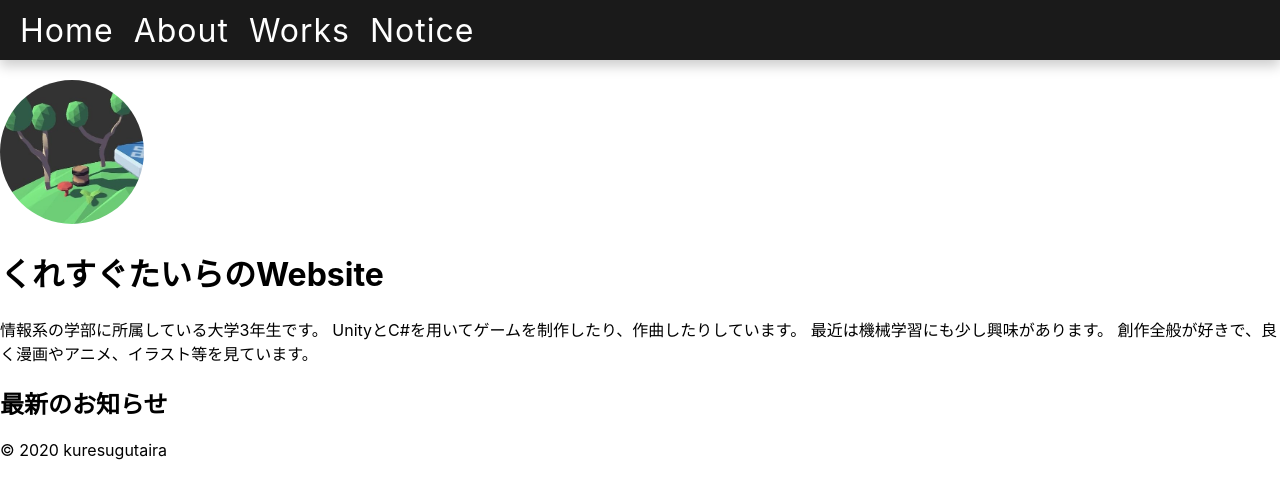
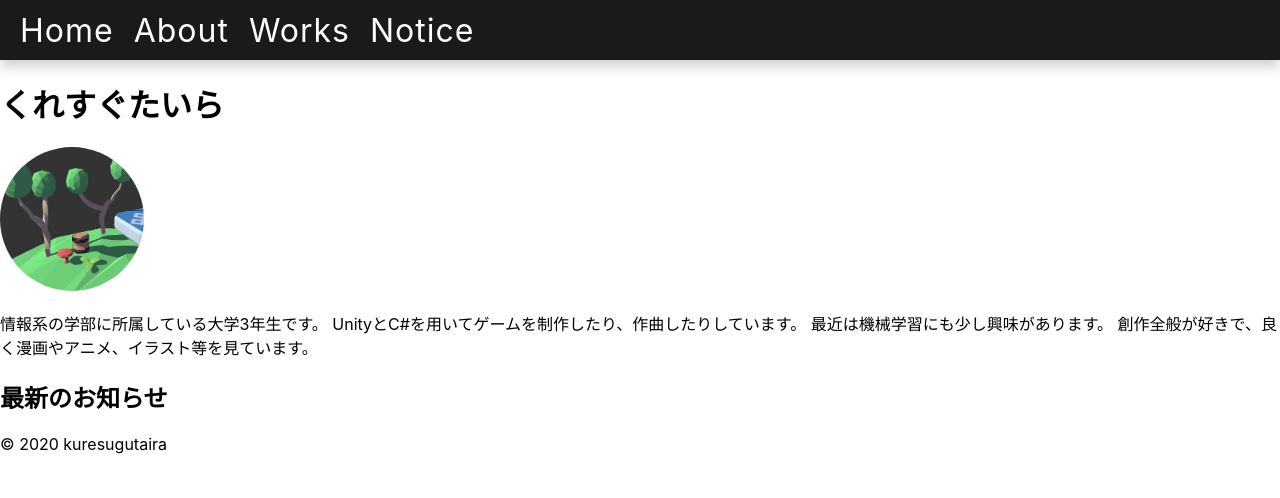
Before and after one commit to kuresugutaira/Homepage, a Next.js app: page / in a window 1280 px wide. Shown: the top 498 px of the page. Built offline with nearby package versions, Linux system fonts and the light colour scheme.

Commit message:
index.tsxの微修正

```diff
--- a/src/pages/index.tsx
+++ b/src/pages/index.tsx
@@ -1,9 +1,7 @@
 import Head from 'next/head';
-import Image from 'next/image';
 import styles from '../styles/Home.module.scss';
 import Link from 'next/link';
 import Icon from '../components/utils/icon/icon';
-import MainLayout from '../layouts/mainLayout';
 
 export default function Home() {
   return (
@@ -14,9 +12,9 @@ export default function Home() {
         <link rel='icon' href='/kuresugutaira_fav.ico' />
       </Head>
 
+      <h1>くれすぐたいら</h1>
+
       <Icon />
-
-      <h1>くれすぐたいらのWebsite</h1>
 
       <p>
         情報系の学部に所属している大学3年生です。 UnityとC#を用いてゲームを制作したり、作曲したりしています。
```
